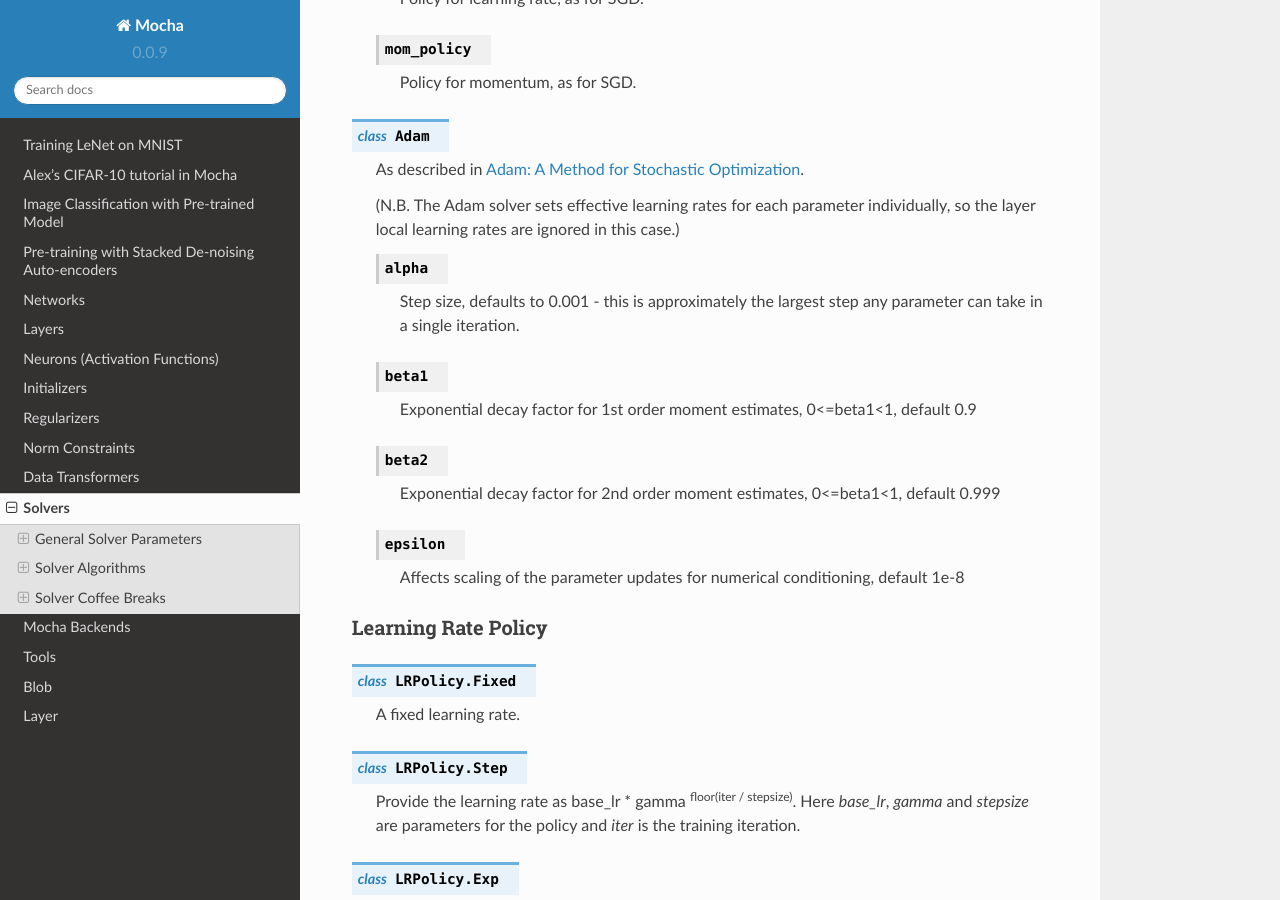
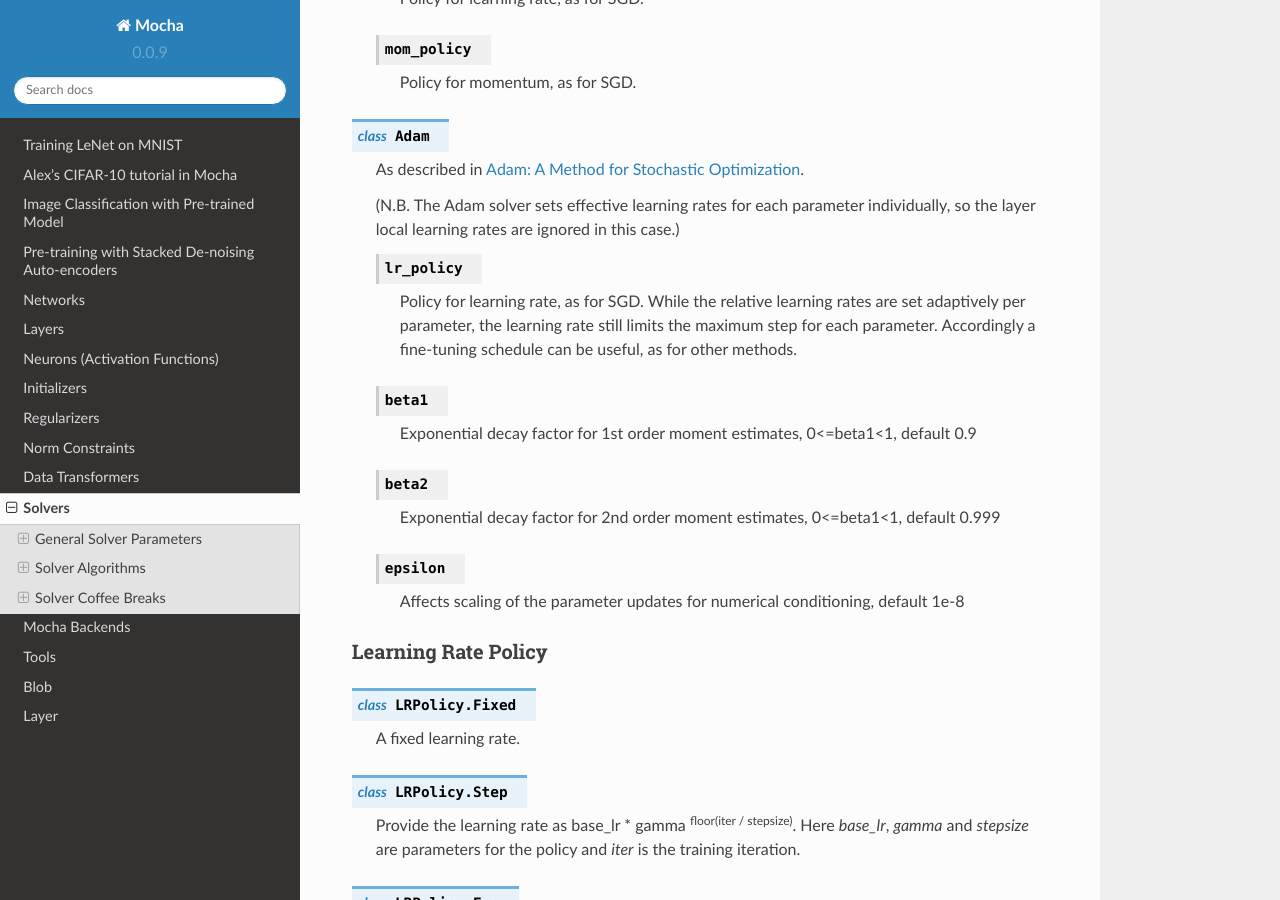
Before and after one commit to pluskid/Mocha.jl, a Sphinx documentation site: the page built from docs/user-guide/solver.rst, in a window 1280 px wide and 900 px high, scrolled down 1930 px. Built offline with Sphinx 7.4.7 and the Read the Docs theme 2.0.0, drawn with Linux system fonts in a browser that asks for light colours.

Commit message:
Adam docs update (issue #107)

```diff
--- a/docs/user-guide/solver.rst
+++ b/docs/user-guide/solver.rst
@@ -101,9 +101,11 @@ The different solver methods are listed below, together with the ``SolverParamet
    (N.B. The Adam solver sets effective learning rates for each parameter individually, so the
    layer local learning rates are ignored in this case.)
 
-   .. attribute:: alpha
+   .. attribute:: lr_policy
 
-      Step size, defaults to 0.001 - this is approximately the largest step any parameter can take in a single iteration.
+      Policy for learning rate, as for SGD.  While the relative learning rates are set
+      adaptively per parameter, the learning rate still limits the maximum step for each
+      parameter.  Accordingly a fine-tuning schedule can be useful, as for other methods.
 
    .. attribute:: beta1
 
```
